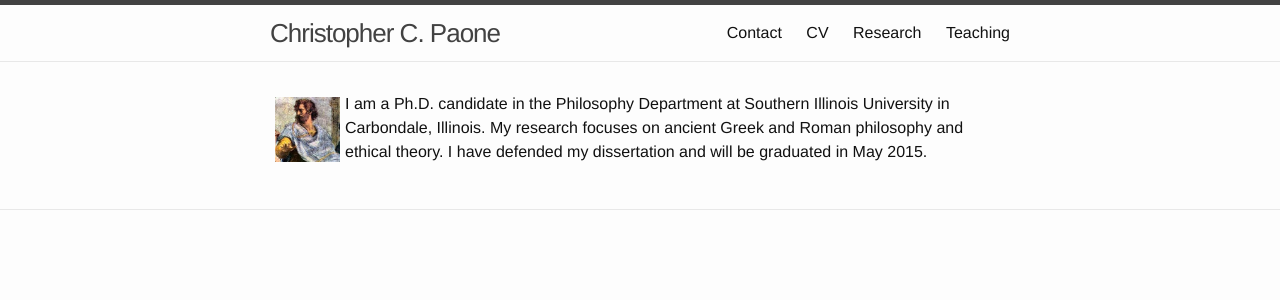
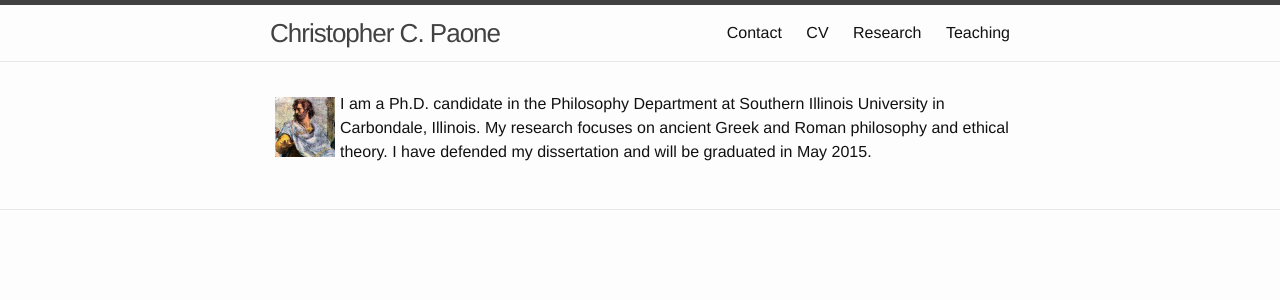
Before and after one commit to paonec/paonec.github.io, a Jekyll site: the page built from index.html, in a window 1280 px wide. Shown: the top 300 px of the page. Built offline with Jekyll 4.4.1, drawn with Linux system fonts in a browser that asks for light colours.

Commit message:
img height reduce

```diff
--- a/index.html
+++ b/index.html
@@ -3,5 +3,5 @@
 ---
 
 <div class="home">
-  <img height="65" src="/images/aristotle_184.jpg" style="padding:5px;float:left;"><p class="text">{{ site.description }}</p>
+  <img height="60" src="/images/aristotle_184.jpg" style="padding:5px;float:left;"><p class="text">{{ site.description }}</p>
 </div>
```
